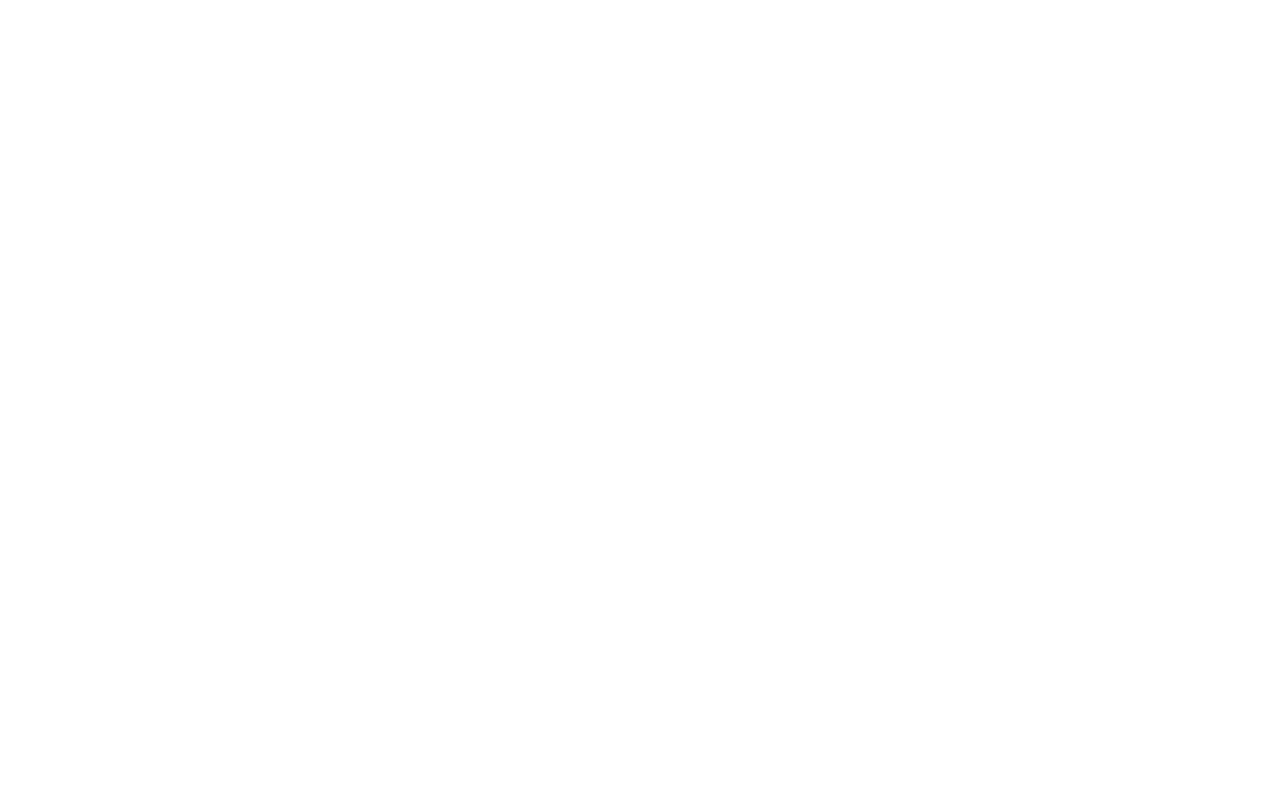
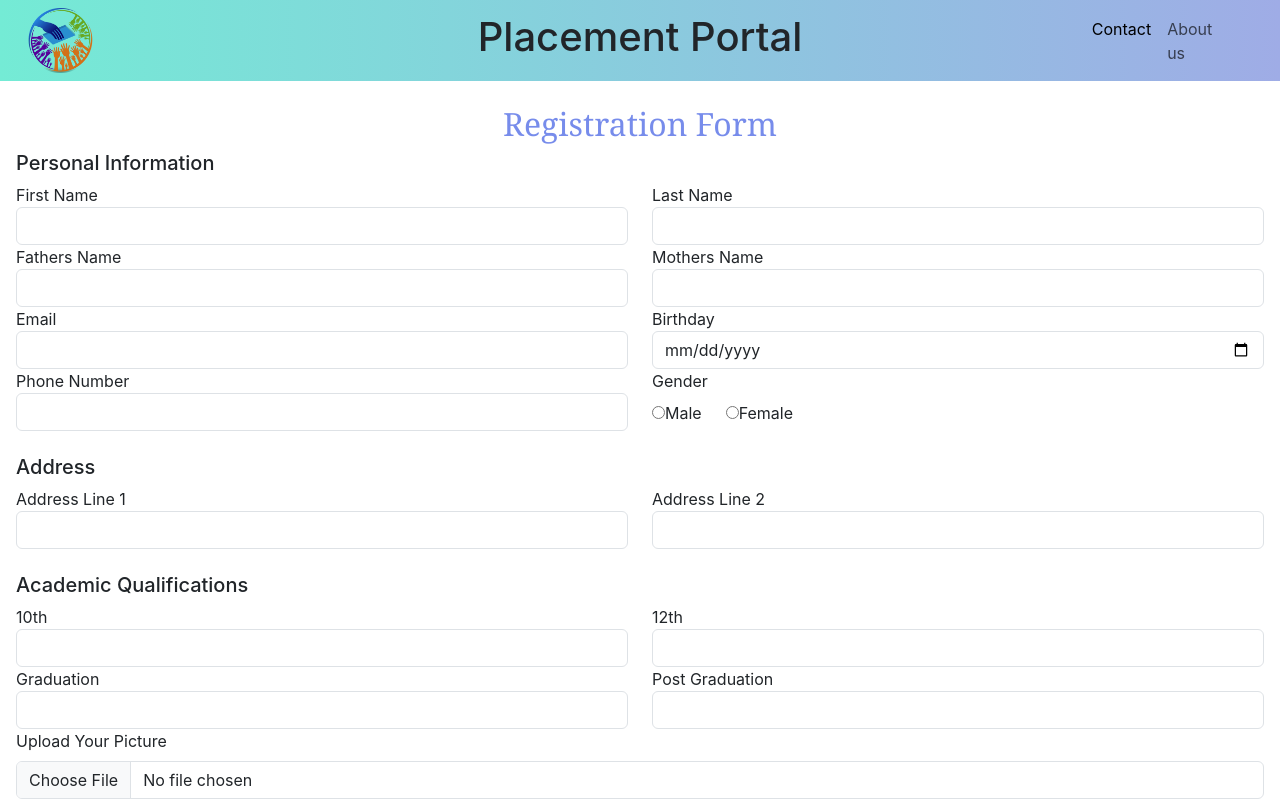
Before and after one commit to adhirajnanda/portal-placement, a React (Create React App) app: page /sregistration in a window 1280 px wide. Before the commit this address had no page. Shown: the top 800 px of the page. Built offline with nearby package versions, Linux system fonts and the light colour scheme.

Commit message:
Student Login and registrtion

```diff
--- a/src/App.js
+++ b/src/App.js
@@ -2,9 +2,11 @@ import "./App.css";
 import { BrowserRouter as Router, Route, Routes } from "react-router-dom";
 
 import Navbar from "./components/Navbar";
-import Login from "./components/Login";
+import SLogin from "./components/SLogin";
+import ALogin from "./components/ALogin";
 import Footer from "./components/Footer";
 import Home from "./components/Home";
+import Sregistration from "./components/Sregistration";
 
 function App() {
   return (
@@ -13,11 +15,35 @@ function App() {
         <Route exact path="/" element={<Home />} />
         <Route
           exact
-          path="/login"
+          path="/alogin"
           element={
             <>
               <Navbar />
-              <Login />
+              <ALogin />
+              <Footer />
+            </>
+          }
+        />
+
+        <Route
+          exact
+          path="/slogin"
+          element={
+            <>
+              <Navbar />
+              <SLogin />
+              <Footer />
+            </>
+          }
+        />
+
+        <Route
+          exact
+          path="/sregistration"
+          element={
+            <>
+              <Navbar />
+              <Sregistration />
               <Footer />
             </>
           }
--- a/src/components/Card.js
+++ b/src/components/Card.js
@@ -22,7 +22,7 @@ function Card() {
           <div className="card-body">
             <h5 className="card-title">Admin</h5>
 
-            <Link to="/login" className="btn btn-primary">
+            <Link to="/alogin" className="btn btn-primary">
               Login
             </Link>
           </div>
@@ -38,7 +38,9 @@ function Card() {
           <div className="card-body">
             <h5 className="card-title">Student</h5>
 
-            <a className="btn btn-primary">Login</a>
+            <Link to="/slogin" className="btn btn-primary">
+              Login
+            </Link>
           </div>
         </div>
 
--- /dev/null
+++ b/src/components/SLogin.js
@@ -0,0 +1,84 @@
+import React from "react";
+import { Link } from "react-router-dom";
+
+function Login() {
+  return (
+    <div>
+      <section className="vh-100 mt-4">
+        <div className="container-fluid h-custom">
+          <div className="row d-flex justify-content-center align-items-center h-100">
+            <div className="col-md-9 col-lg-6 col-xl-5">
+              <img
+                src="https://mdbcdn.b-cdn.net/img/Photos/new-templates/bootstrap-login-form/draw2.webp"
+                className="img-fluid"
+                alt="Sample image"
+              />
+            </div>
+            <div className="col-md-8 col-lg-6 col-xl-4 offset-xl-1">
+              <form>
+                <div className="form-outline mb-4 mt-5">
+                  <label className="form-label" for="form3Example3">
+                    Email address
+                  </label>
+                  <input
+                    type="email"
+                    id="form3Example3"
+                    className="form-control form-control-lg"
+                    placeholder="Enter a valid email address"
+                  />
+                </div>
+
+                <div className="form-outline mb-3">
+                  <label className="form-label" for="form3Example4">
+                    Password
+                  </label>
+                  <input
+                    type="password"
+                    id="form3Example4"
+                    className="form-control form-control-lg"
+                    placeholder="Enter password"
+                  />
+                </div>
+
+                <div className="d-flex justify-content-between align-items-center">
+                  <div className="form-check mb-0">
+                    <input
+                      className="form-check-input me-2"
+                      type="checkbox"
+                      value=""
+                      id="form2Example3"
+                    />
+                    <label className="form-check-label" for="form2Example3">
+                      Remember me
+                    </label>
+                  </div>
+                  <a href="#!" className="text-body">
+                    Forgot password?
+                  </a>
+                </div>
+
+                <div className="text-center text-lg-start mt-4 pt-2">
+                  <button
+                    type="button"
+                    className="btn btn-primary btn-lg"
+                    style={{ paddingLeft: 2.5, paddingRight: 2.5 }}
+                  >
+                    Login
+                  </button>
+                  <p className="small fw-bold mt-2 pt-1 mb-0">
+                    Don't have an account?{" "}
+                    <Link to="/sregistration" className="link-danger">
+                      Register Here
+                    </Link>
+                  </p>
+                </div>
+              </form>
+            </div>
+          </div>
+        </div>
+      </section>
+    </div>
+  );
+}
+
+export default Login;
--- /dev/null
+++ b/src/components/Sregistration.js
@@ -0,0 +1,115 @@
+import React from "react";
+
+function Sregistration() {
+  return (
+    <div>
+      <div className="wrapper rounded bg-white ms-3 me-3">
+        <div className="h2 text-center mt-4 rf">Registration Form</div>
+
+        <div className="form mb-2">
+          <h5>Personal Information</h5>
+          <div className="row">
+            <div className="col-md-6 mt-md-0 mt-3">
+              <label>First Name</label>
+              <input type="text" className="form-control" required />
+            </div>
+            <div className="col-md-6 mt-md-0 mt-3">
+              <label>Last Name</label>
+              <input type="text" className="form-control" required />
+            </div>
+            <div className="col-md-6 mt-md-0 mt-3">
+              <label>Fathers Name</label>
+              <input type="text" className="form-control" required />
+            </div>
+            <div className="col-md-6 mt-md-0 mt-3">
+              <label>Mothers Name</label>
+              <input type="text" className="form-control" required />
+            </div>
+          </div>
+
+          <div className="row">
+            <div className="col-md-6 mt-md-0 mt-3">
+              <label>Email</label>
+              <input type="email" className="form-control" required />
+            </div>
+            <div className="col-md-6 mt-md-0 mt-3">
+              <label>Birthday</label>
+              <input type="date" className="form-control" required />
+            </div>
+            <div className="col-md-6 mt-md-0 mt-3">
+              <label>Phone Number</label>
+              <input type="tel" className="form-control" required />
+            </div>
+            <div className="col-md-6 mt-md-0 mt-3">
+              <label>Gender</label>
+              <div className="d-flex align-items-center mt-2">
+                <label className="option">
+                  <input type="radio" name="radio" />
+                  Male
+                  <span className="checkmark"></span>
+                </label>
+                <label className="option ms-4">
+                  <input type="radio" name="radio" />
+                  Female
+                  <span className="checkmark"></span>
+                </label>
+              </div>
+            </div>
+          </div>
+          <h5 className="mt-4">Address</h5>
+          <div className="row">
+            <div className="col-md-6 mt-md-0 mt-3">
+              <label>Address Line 1</label>
+              <input type="text" className="form-control" required />
+            </div>
+            <div className="col-md-6 mt-md-0 mt-3">
+              <label>Address Line 2</label>
+              <input type="text" className="form-control" required />
+            </div>
+          </div>
+          <h5 className="mt-4">Academic Qualifications</h5>
+          <div className="row">
+            <div className="col-md-6 mt-md-0 mt-3">
+              <label>10th</label>
+              <input type="text" className="form-control" required />
+            </div>
+            <div className="col-md-6 mt-md-0 mt-3">
+              <label>12th</label>
+              <input type="text" className="form-control" required />
+            </div>
+            <div className="col-md-6 mt-md-0 mt-3">
+              <label>Graduation</label>
+              <input type="text" className="form-control" required />
+            </div>
+            <div className="col-md-6 mt-md-0 mt-3">
+              <label>Post Graduation</label>
+              <input type="text" className="form-control" required />
+            </div>
+            <div class="mb-3">
+              <label for="formFile" class="form-label">
+                Upload Your Picture
+              </label>
+              <input class="form-control" type="file" id="formFile" />
+            </div>
+          </div>
+
+          <div className=" my-md-2 my-3">
+            <label>Subject</label>
+            <select id="sub" required>
+              <option value="" selected hidden>
+                Choose Option
+              </option>
+              <option value="Maths">Maths</option>
+              <option value="Science">Science</option>
+              <option value="Social">Social</option>
+              <option value="Hindi">Hindi</option>
+            </select>
+          </div>
+          <div className="btn btn-primary mt-3">Submit</div>
+        </div>
+      </div>
+    </div>
+  );
+}
+
+export default Sregistration;
--- a/src/index.css
+++ b/src/index.css
@@ -37,3 +37,8 @@ code {
   background-color: #74ebd5;
   background-image: linear-gradient(90deg, #74ebd5 0%, #9face6 100%);
 }
+
+.rf {
+  font-family: Georgia, "Times New Roman", Times, serif;
+  color: #778ceb;
+}
```
Also changed, not shown: src/components/ALogin.js (renamed from src/components/Login.js, +13 -40 lines).
